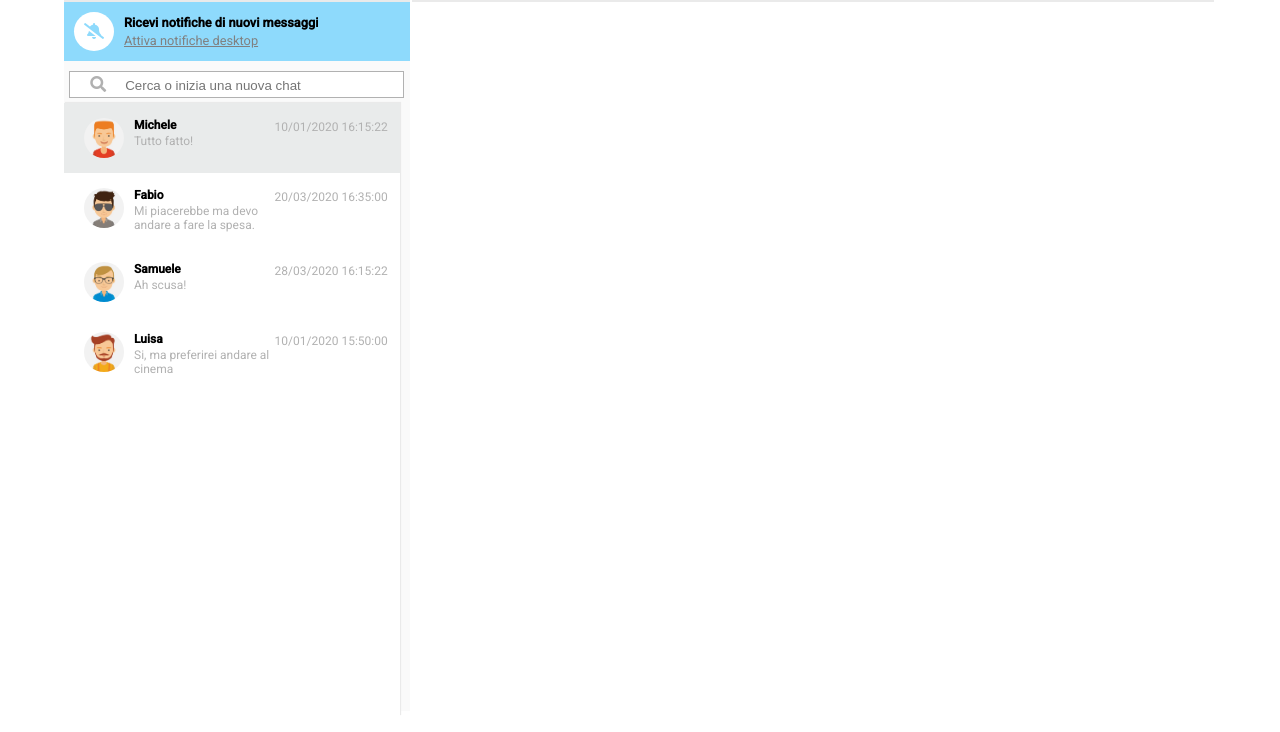
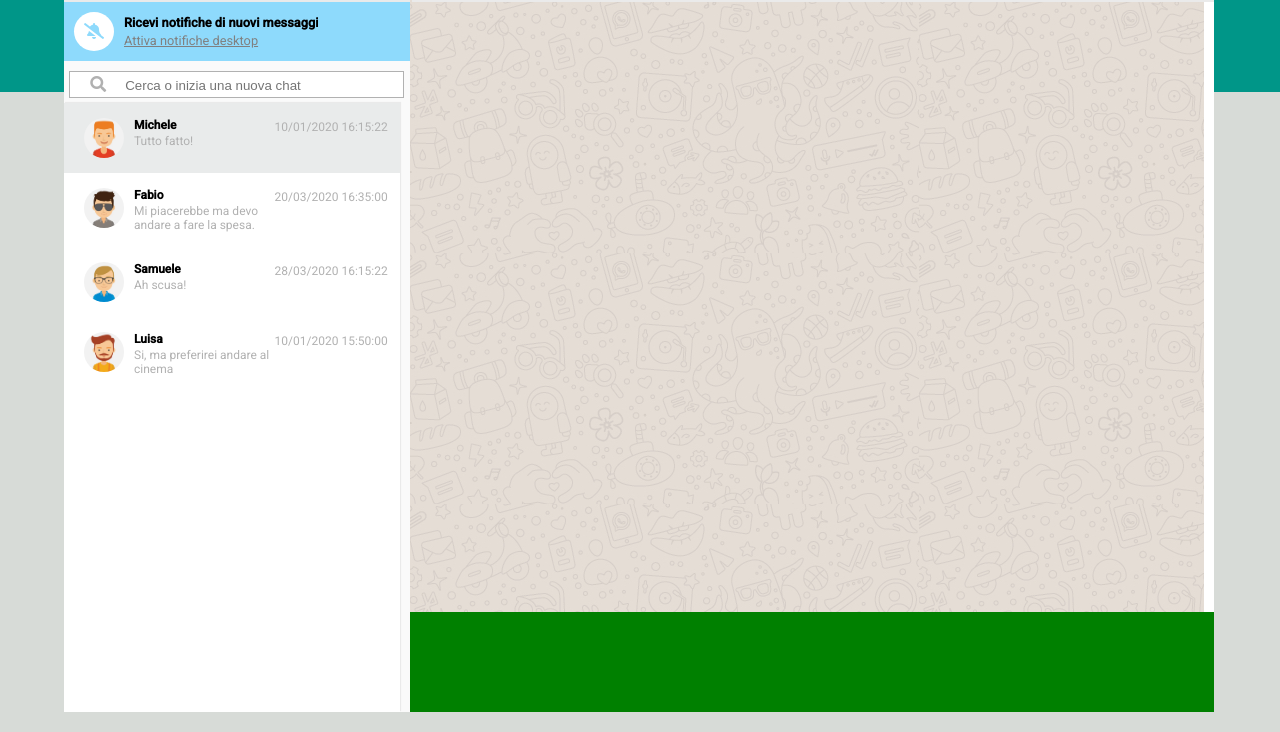
Before and after one commit to Valkyrux/vue-boolzapp, a plain HTML site: page index.html in a window 1280 px wide. Shown: the part 68-800 px from the top of the page. Drawn offline with nearby package versions, Linux system fonts and the light colour scheme.

Commit message:
chat-box

```diff
--- a/css/style.css
+++ b/css/style.css
@@ -7,6 +7,7 @@
     --low-light-gray: #e9ebeb;
     --ultra-light-gray: #f4f5f5;
     --xultra-light-gray: #fafafa;
+    --background-gray: #d7dbd7;
 }
 
 * {
@@ -35,6 +36,9 @@ header {
     display: flex;
     justify-content: center;
     align-items: center;
+    background-color: var(--background-gray);
+
+    background: linear-gradient(to bottom, var(--main-green) 0%,var(--main-green) 20%,var(--main-green) 20%,var(--background-gray) 20%,var(--background-gray) 100%);
 }
 
 #app {
@@ -97,7 +101,11 @@ header {
 .contact-bar {
     padding-top: 10px;
     background-color: var(--xultra-light-gray);
-    height: calc(100% - 110px);
+    height: calc(100% - 109px);
+}
+
+.contact-bar.active{
+    height: calc(100% - 50px);
 }
 
 .contact-bar .input-text-container {
@@ -122,7 +130,7 @@ header {
 .contact-bar ul {
     margin-top: 5px;
     width: calc(100% - 10px);
-    height: calc(100% - 27px);
+    height: calc(100% - 32px);
     box-shadow: 1px -1px 1px 0px var(--light-gray);
     background-color: white;
     overflow: auto;
@@ -172,8 +180,26 @@ header {
 
 .messages {
     width: calc(70% - 2px);
+    height: 100%;
 }
 
 .messages header {
-    margin-left: 2px;
+    border-left: 2px solid #e5ddd5;
 }
+
+.messages main {
+    background-color: white;
+    padding-right: 10px;
+    height: calc(100% - 50px - 100px);
+    overflow: auto;
+}
+
+.messages main ol {
+    height: 100%;
+    background-image: url('../img/mine.jpg');
+}
+
+.input-message {
+    height: 100px;
+    background-color: green;
+}
--- a/index.html
+++ b/index.html
@@ -38,7 +38,7 @@
                         </div>
                     </div>
 
-                    <div class="contact-bar">
+                    <div class="contact-bar" :class="notificationPermission ? 'active' : ''">
                         <div class="input-text-container">
                             <i class="fas fa-search"></i>
                             <input type="text" placeholder="Cerca o inizia una nuova chat">
@@ -75,6 +75,15 @@
                             <i class="fas fa-ellipsis-v"></i>
                         </div>
                     </header>
+
+                    <main>
+                        <ol class="message-chat-box">
+                            <li></li>
+                        </ol>
+                    </main>
+                    <div class="input-message">
+
+                    </div>
                 </div>
             </div>
         </div>
```
